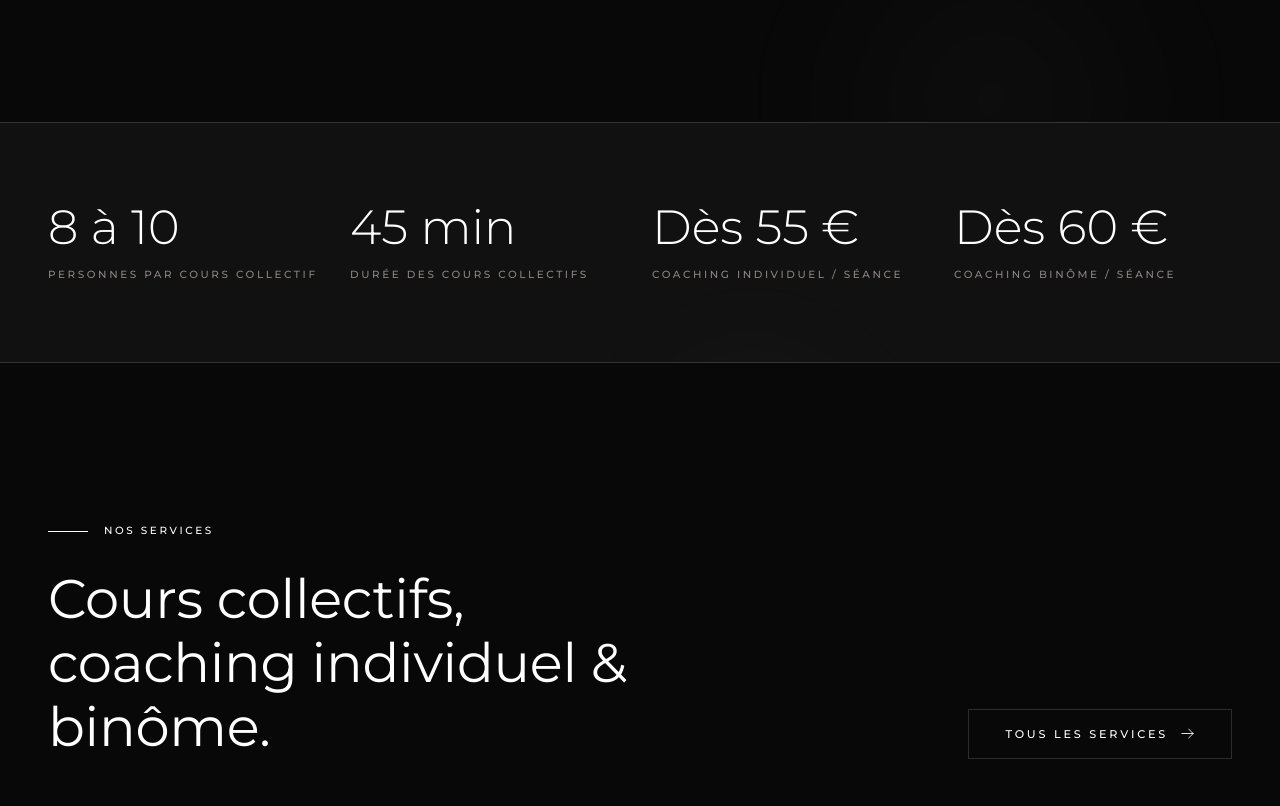
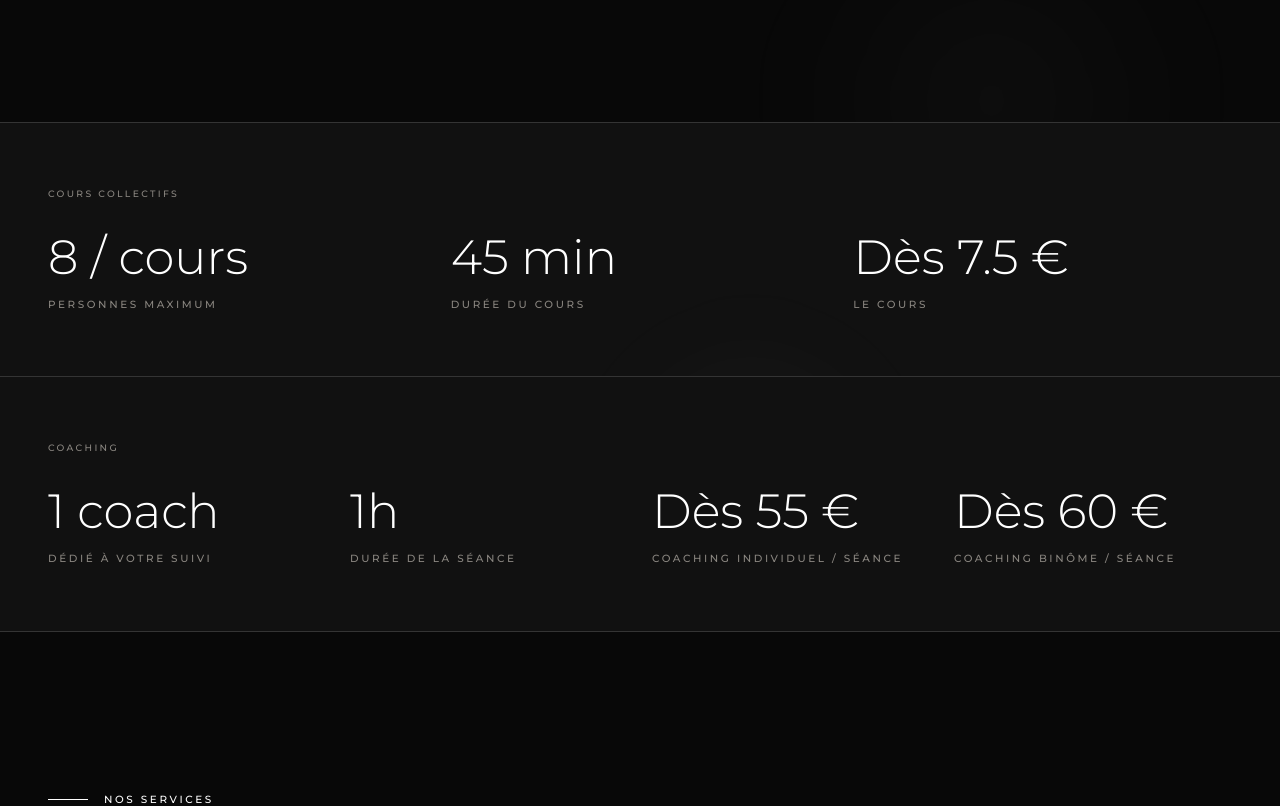
Before and after one commit to pinsaultmatteo-collab/le-cercle, a React (Vite) app: page / in a window 1280 px wide. Shown: the part 1460-2266 px from the top of the page. Built offline with nearby package versions, Linux system fonts and the light colour scheme.

Commit message:
fix(home): split stats into 2 bandeaux, reorder services preview

```diff
--- a/src/pages/Home.jsx
+++ b/src/pages/Home.jsx
@@ -18,21 +18,21 @@ import { IMG, ADDRESS } from '../data/site'
 const SERVICES_PREVIEW = [
   {
     n: '01',
-    title: 'Cours collectifs',
-    text: 'Au choix : SOFT, MODÉRÉ, HARD, SPÉCIAUX. Cours quotidien de 8 à 10 personnes (45 minutes). Réservez vos cours via l\'application.',
-    img: IMG.gymInterior,
-  },
-  {
-    n: '02',
     title: 'Coaching individuel',
     text: 'Entraînement sur mesure pensé pour vous. Séance d\'une heure avec coach dédié. Planification de vos séances hebdomadaires selon vos disponibilités.',
     img: IMG.coachAthlete,
   },
   {
-    n: '03',
+    n: '02',
     title: 'Coaching en binôme',
     text: 'Premier échange approfondi pour analyser votre situation et fixer vos objectifs. Séance d\'une heure en binôme avec coach dédié.',
     img: IMG.trackNight,
+  },
+  {
+    n: '03',
+    title: 'Cours collectifs',
+    text: 'Au choix : SOFT, MODÉRÉ, HARD, SPÉCIAUX. Cours quotidien de 8 à 10 personnes (45 minutes). Réservez vos cours via l\'application.',
+    img: IMG.gymInterior,
   },
 ]
 
@@ -358,7 +358,7 @@ export default function Home() {
         </div>
       </section>
 
-      {/* ============ STATS ============ */}
+      {/* ============ STATS COURS COLLECTIFS ============ */}
       <section className="relative overflow-hidden border-y border-border-gold bg-bg-secondary">
         <ParallaxGlow
           className="z-0"
@@ -367,13 +367,32 @@ export default function Home() {
           to={{ x: -160, y: 30 }}
           opacity={0.6}
         />
-        <div className="relative z-10 mx-auto max-w-container px-6 py-16 md:px-12 md:py-20">
+        <div className="relative z-10 mx-auto max-w-container px-6 py-14 md:px-12 md:py-16">
+          <p className="mb-8 text-label text-[0.58rem] text-text-secondary">Cours collectifs</p>
+          <Stagger className="grid grid-cols-3 gap-10 md:gap-6">
+            <StaggerItem>
+              <StatCounter value={8} suffix=" / cours" label="Personnes maximum" size="sm" />
+            </StaggerItem>
+            <StaggerItem>
+              <StatCounter value={45} suffix=" min" label="Durée du cours" size="sm" />
+            </StaggerItem>
+            <StaggerItem>
+              <StatCounter value={7.5} prefix="Dès " suffix=" €" label="Le cours" decimals={1} size="sm" />
+            </StaggerItem>
+          </Stagger>
+        </div>
+      </section>
+
+      {/* ============ STATS COACHING ============ */}
+      <section className="relative overflow-hidden border-b border-border-gold bg-bg-secondary">
+        <div className="relative z-10 mx-auto max-w-container px-6 py-14 md:px-12 md:py-16">
+          <p className="mb-8 text-label text-[0.58rem] text-text-secondary">Coaching</p>
           <Stagger className="grid grid-cols-2 gap-10 md:grid-cols-4 md:gap-6">
             <StaggerItem>
-              <StatCounter value={8} suffix=" à 10" label="Personnes par cours collectif" size="sm" />
+              <StatCounter value={1} suffix=" coach" label="Dédié à votre suivi" size="sm" />
             </StaggerItem>
             <StaggerItem>
-              <StatCounter value={45} suffix=" min" label="Durée des cours collectifs" size="sm" />
+              <StatCounter value={1} suffix="h" label="Durée de la séance" size="sm" />
             </StaggerItem>
             <StaggerItem>
               <StatCounter value={55} prefix="Dès " suffix=" €" label="Coaching individuel / séance" size="sm" />
```
